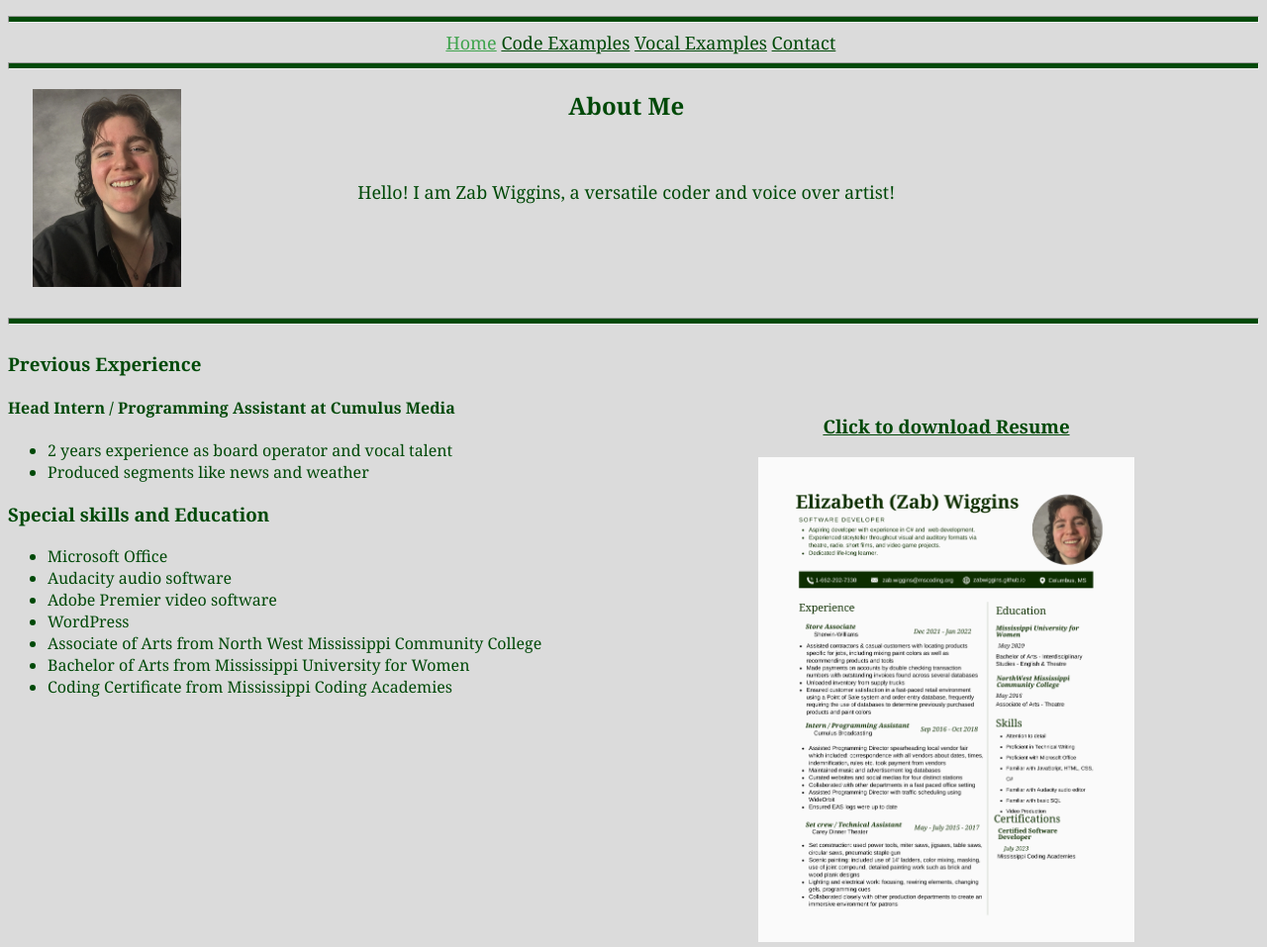
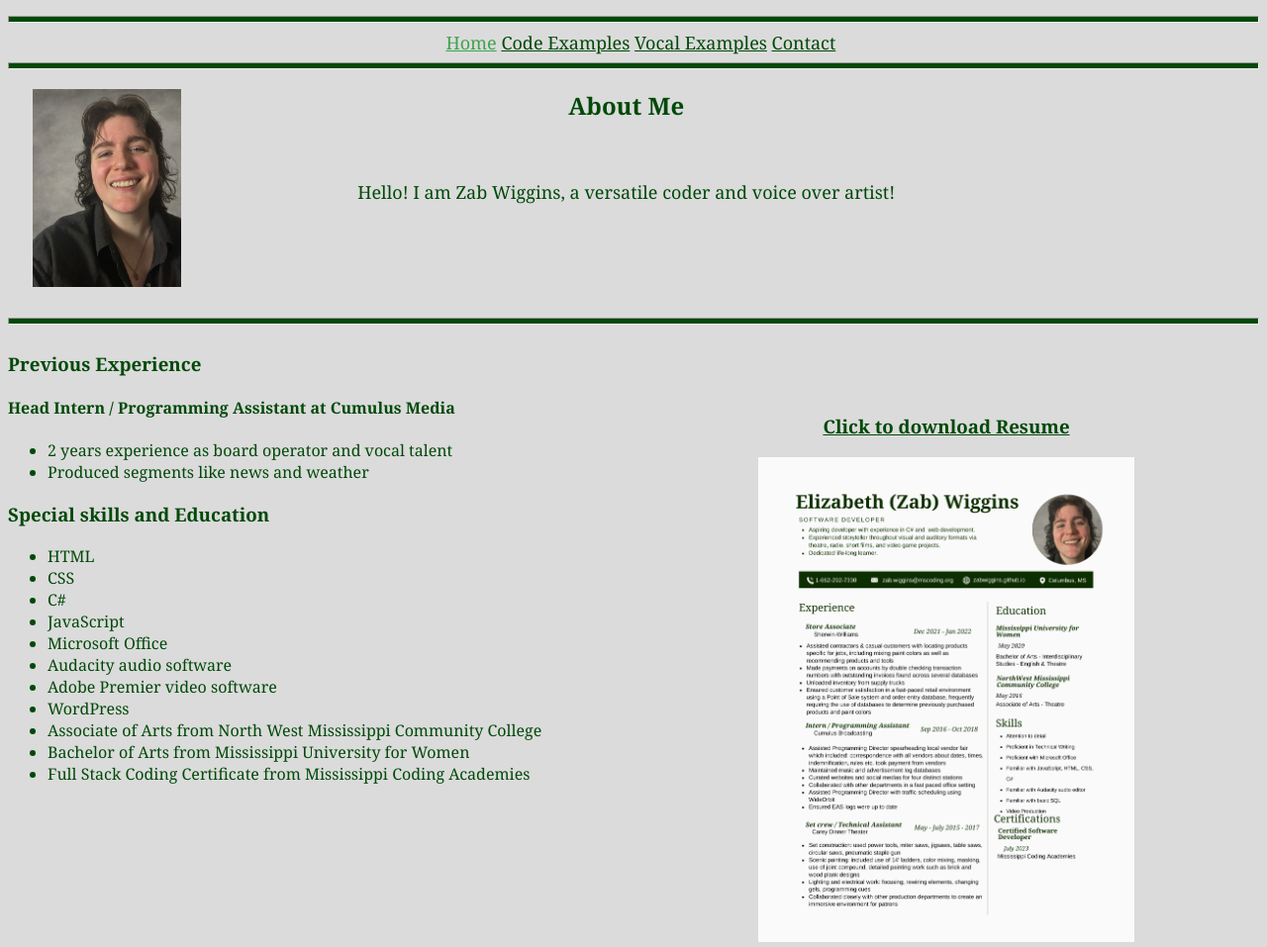
Before and after one commit to ZabWiggins/zabwiggins.github.io, a website: page index.html in a window 1280 px wide. Shown: the part 114-1071 px from the top of the page at 99% size. Drawn offline with Linux system fonts and the light colour scheme.

Commit message:
Update index.html

```diff
--- a/index.html
+++ b/index.html
@@ -35,6 +35,13 @@
       </ul>
      <h3 id="edu"> Special skills and Education</h3>
       <ul>
+        <li>HTML</li>
+
+        <li>CSS</li>
+
+        <li>C#</li>
+
+        <li>JavaScript</li>
 
         <li>  Microsoft Office</li>
 
@@ -48,7 +55,7 @@
 
         <li>  Bachelor of Arts from Mississippi University for Women</li>
 
-       <li>Coding Certificate from Mississippi Coding Academies</li>
+       <li>Full Stack Coding Certificate from Mississippi Coding Academies</li>
       </ul>
       </div>
        <div id="Resume">
```
